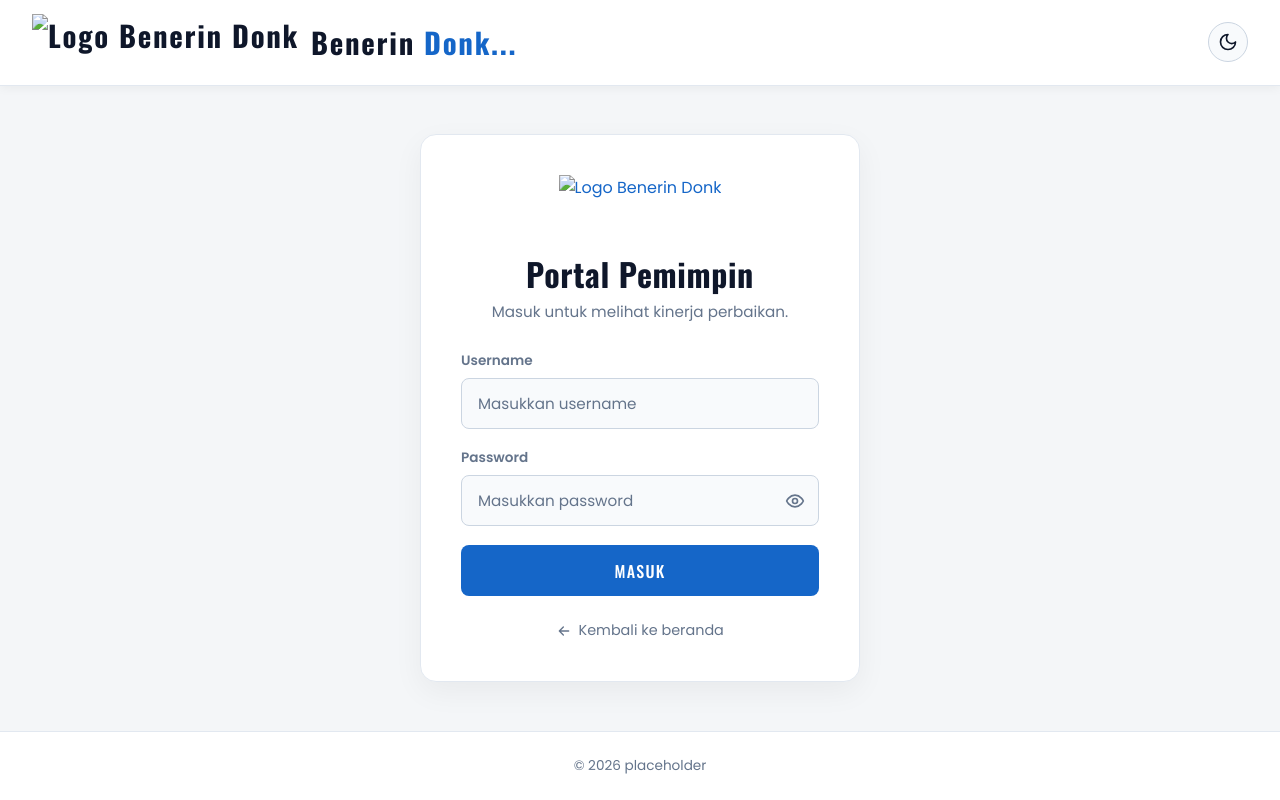
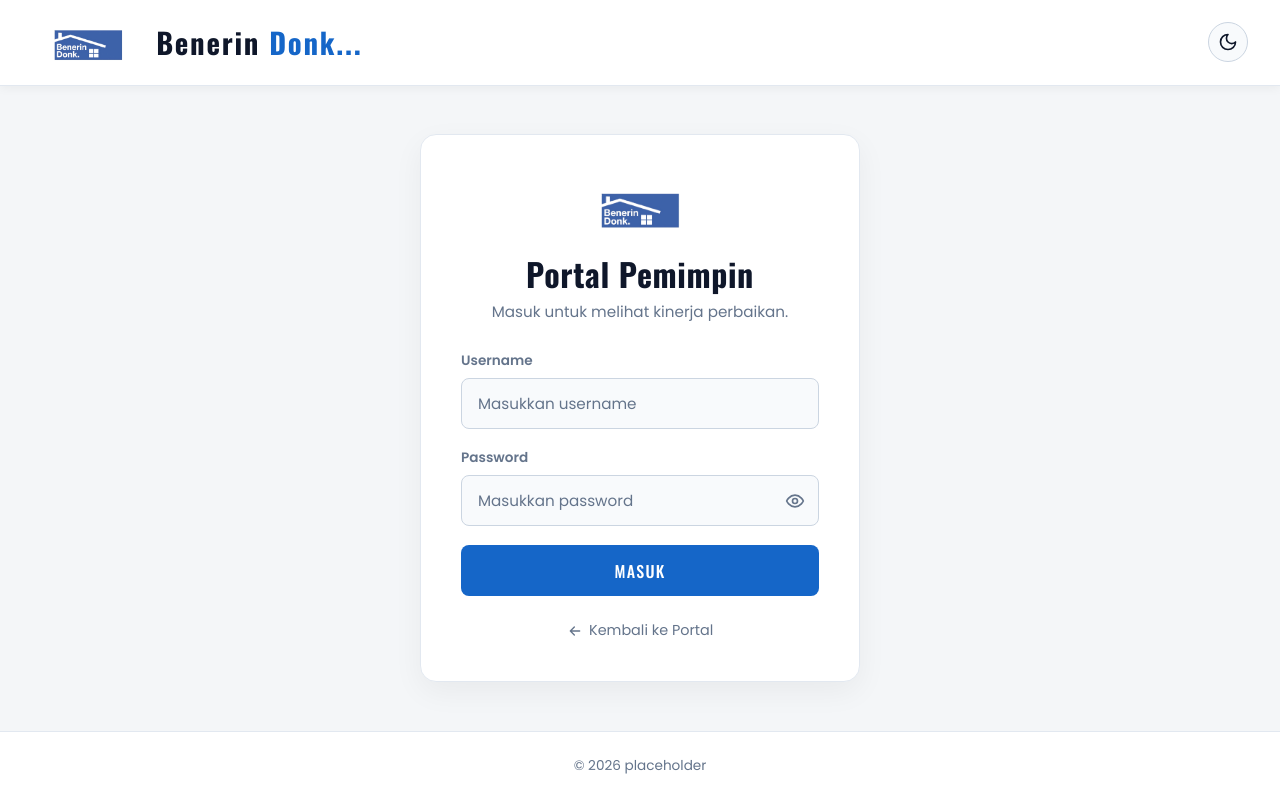
Before and after one commit to daf2a99/Rekayasa-Perangkat-Lunak-3A, a website: page Pelaporan-Fasilitas-Rusak/public/pemimpin/pemimpin.html in a window 1280 px wide. Drawn offline with nearby package versions, Linux system fonts and the light colour scheme.

Commit message:
Add files via upload

```diff
--- a/Pelaporan-Fasilitas-Rusak/public/pemimpin/pemimpin.html
+++ b/Pelaporan-Fasilitas-Rusak/public/pemimpin/pemimpin.html
@@ -11,13 +11,13 @@
       rel="stylesheet"
     />
     <link rel="stylesheet" href="pemimpin.css?v=3" />
-    <link rel="icon" type="image/png" href="../../logo.jpeg"/>
+    <link rel="icon" type="image/png" href="../logo.jpeg"/>
   </head>
 
   <body class="light">
     <header>
       <div class="logo">
-        <img src="../../logo-nobg.png" alt="Logo Benerin Donk" />
+        <img src="../logo-nobg.png" alt="Logo Benerin Donk" />
         <span>Benerin<span class="accent"> Donk...</span></span>
       </div>
 
@@ -38,7 +38,7 @@
         <!-- card utama -->
         <div class="login-header">
           <span class="login-icon" aria-hidden="true">
-            <img src="../../logo-nobg.png" alt="Logo Benerin Donk"/>
+            <img src="../logo-nobg.png" alt="Logo Benerin Donk"/>
           </span>
 
           <h1 class="card-title">Portal Pemimpin</h1>
@@ -109,7 +109,7 @@
         <!-- Link kembali ke landing page (back-link di CSS) -->
         <a class="back-link" href="../landing/landing.html">
           <svg viewBox="0 0 24 24" aria-hidden="true"><path d="M19 12H5M11 6l-6 6 6 6" /></svg>
-          Kembali ke beranda
+          Kembali ke Portal
         </a>
       </div>
     </main>
```
